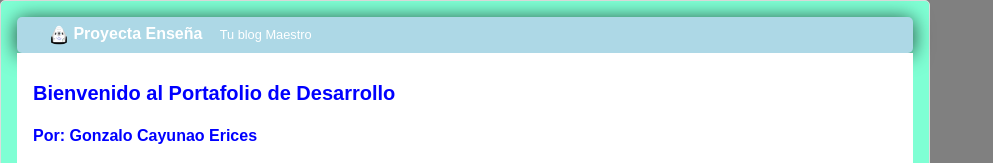
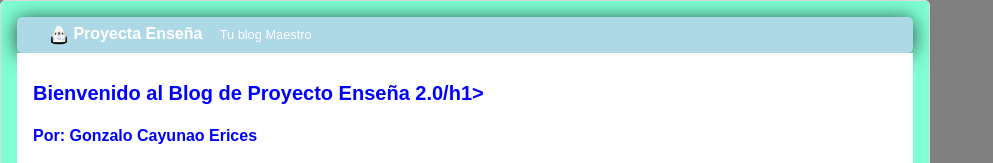
Before and after one commit to gonzakayunawel/hyperblog, a plain HTML site: page index.html in a window 1280 px wide. Shown: the top 163 px of the page, without its empty margins (0-993 px from the left). Drawn offline with Linux system fonts and the light colour scheme.

Commit message:
Cambio de título

```diff
--- a/index.html
+++ b/index.html
@@ -15,7 +15,7 @@
             <span id="tagline">Tu blog Maestro</span>
         </div>
         <div id="post">
-            <h1>Bienvenido al Portafolio de Desarrollo</h1>
+            <h1>Bienvenido al Blog de Proyecto Enseña 2.0/h1>
             <h4>Por: Gonzalo Cayunao Erices</h4>
             <h2>Proyecto 1: Creación de Juego en Scratch</h2>
             <p>
```
